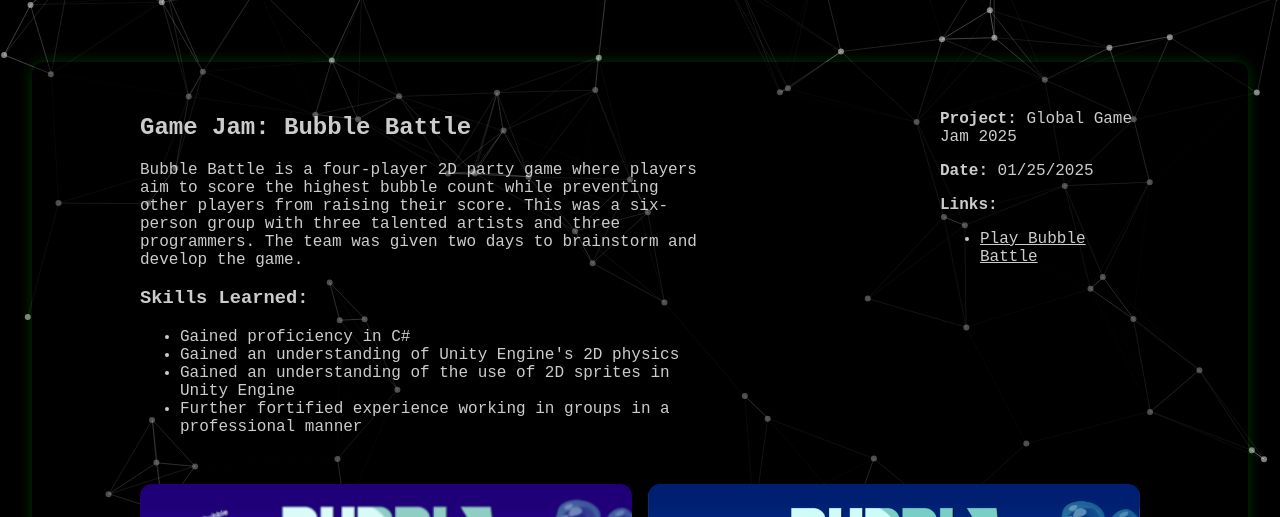
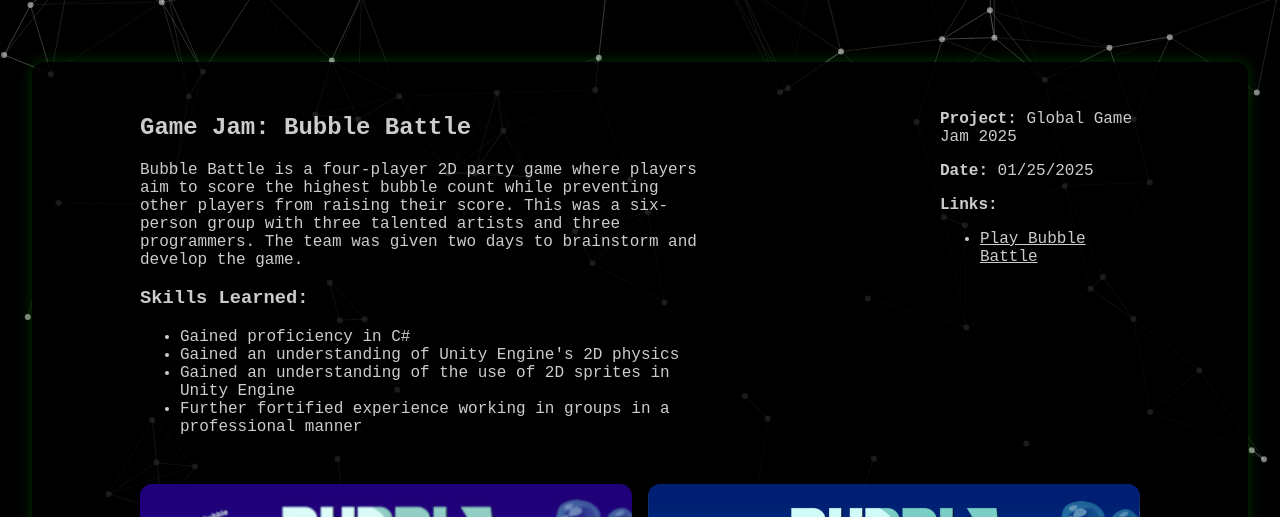
Before and after one commit to jdouglas21/jdouglas21.github.io, a plain HTML site: page index.html in a window 1280 px wide. Shown: the part 283-800 px from the top of the page. Drawn offline with Linux system fonts and the light colour scheme.

Commit message:
Opacity Adjustment

```diff
--- a/css/style.css
+++ b/css/style.css
@@ -79,7 +79,7 @@ body, html {
 }
 
 .project-background {
-  background-color: rgba(0, 0, 0, 0.4);
+  background-color: rgba(0, 0, 0, 0.8);
   padding: 2rem;
   border-radius: 12px;
   max-width: 1200px;
```
